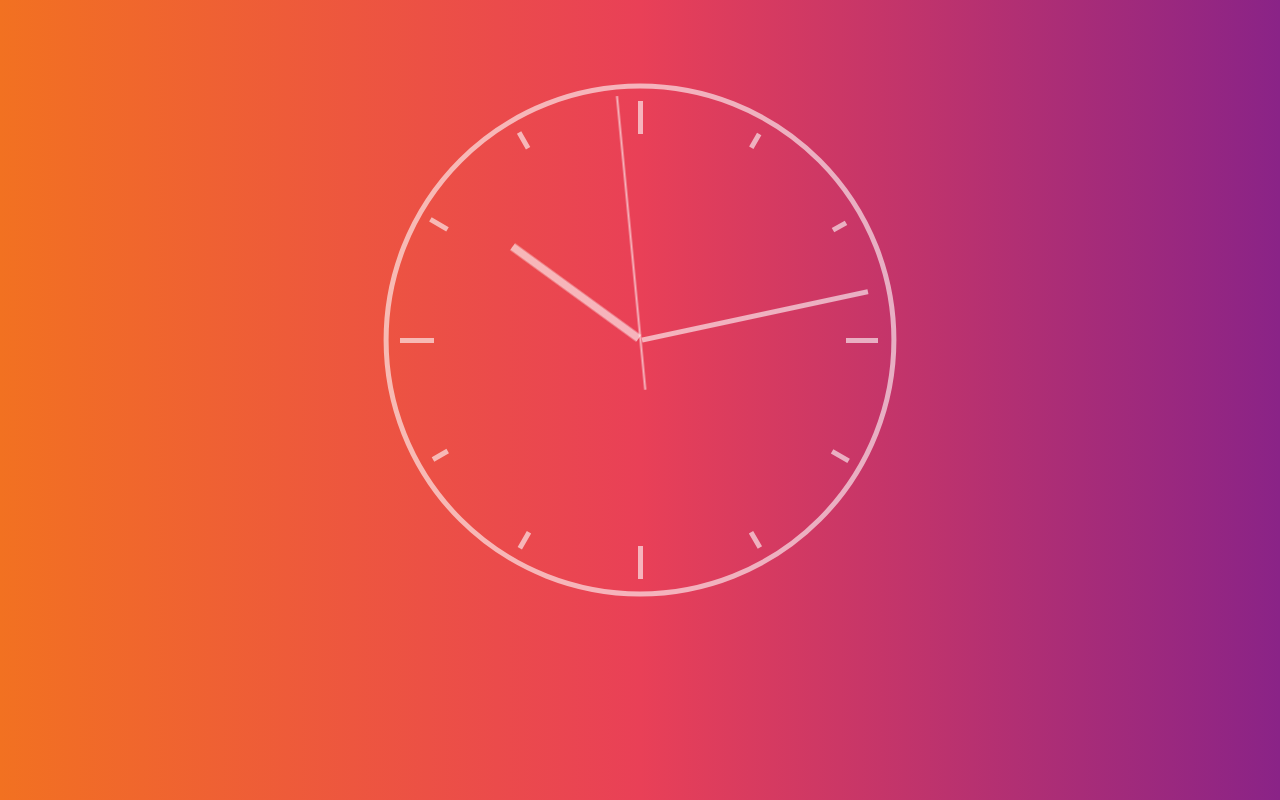
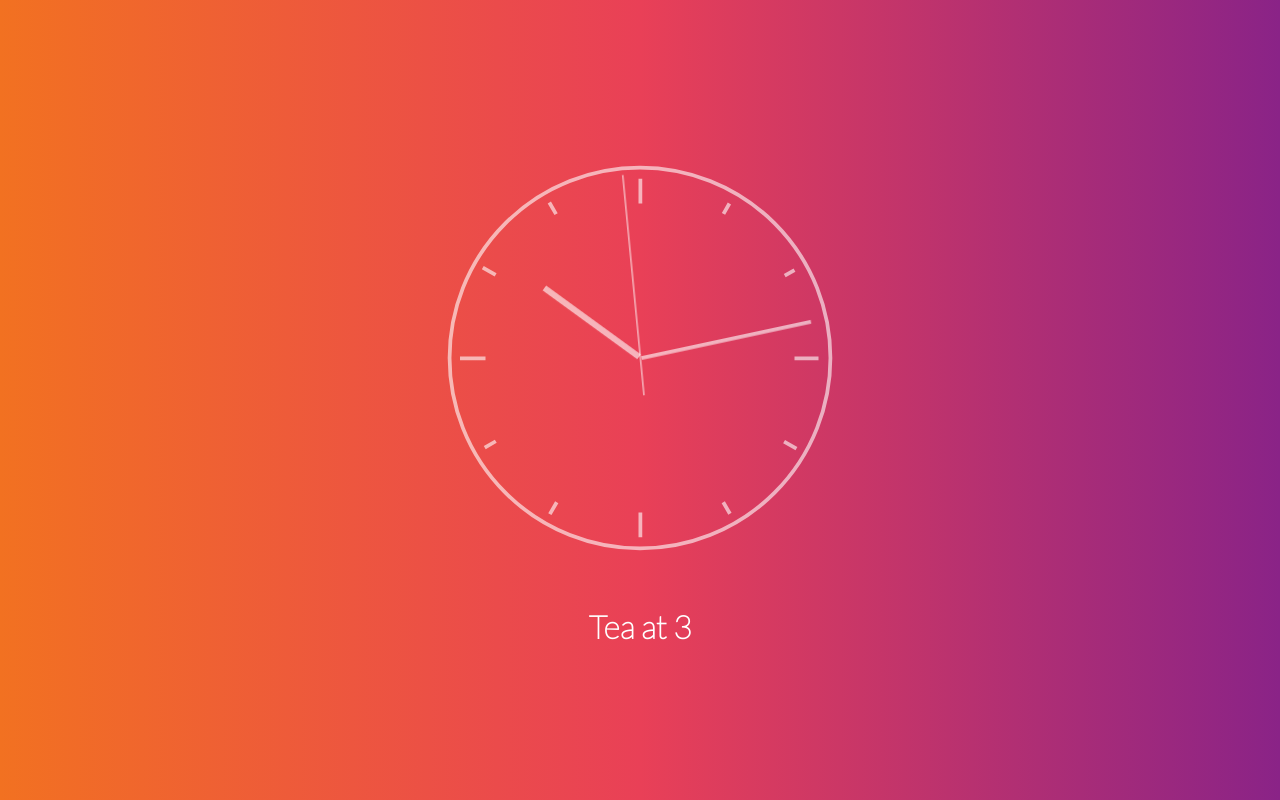
Before and after one commit to thompsaay/Tea-Time, a plain HTML site: page index.html in a window 1280 px wide. Drawn offline with Linux system fonts and the light colour scheme.

Commit message:
Reduce clock size. Align content center. Add Lato Font

```diff
--- a/index.html
+++ b/index.html
@@ -6,13 +6,15 @@
     <meta name="viewport" content="width=device-width, initial-scale=1">
     <title>Tea Time</title>
     <link rel="stylesheet" href="style.css" type="text/css" media="all">
+    <link href="https://fonts.googleapis.com/css?family=Lato:100&display=swap" rel="stylesheet">
     <script src="script.js" defer></script>
+
 </head>
 
 <body>
 <main class="main">
     <div class="clockbox">
-        <svg id="clock" xmlns="http://www.w3.org/2000/svg" width="600" height="600" viewBox="0 0 600 600">
+        <svg id="clock" xmlns="http://www.w3.org/2000/svg" width="450" height="450" viewBox="0 0 600 600">
             <g id="face">
                 <circle class="circle" cx="300" cy="300" r="253.9"/>
                 <path class="hour-marks" d="M300.5 94V61M506 300.5h32M300.5 506v33M94 300.5H60M411.3 107.8l7.9-13.8M493 190.2l13-7.4M492.1 411.4l16.5 9.5M411 492.3l8.9 15.3M189 492.3l-9.2 15.9M107.7 411L93 419.5M107.5 189.3l-17.1-9.9M188.1 108.2l-9-15.6"/>
@@ -32,6 +34,10 @@
             </g>
         </svg>
     </div><!-- .clockbox -->
+
+    <div class="font-box">
+        <h1>Tea at 3</h1>
+    </div>
 </main>
 
 </body>
--- a/script.js
+++ b/script.js
@@ -27,4 +27,4 @@ function initClock(){
     SECONDHAND.style.transform = "rotate(" + secPos + "deg)";
 }
 
-var secInterval = setInterval(initClock, 1000);
+setInterval(initClock, 1000);
--- a/style.css
+++ b/style.css
@@ -1,7 +1,8 @@
 /* Layout */
 
 body {
-
+    font-family: 'Lato', sans-serif;
+    color: #fff;
     background: #8A2387;  /* fallback for old browsers */
     background: -webkit-linear-gradient(to right, #F27121, #E94057, #8A2387);  /* Chrome 10-25, Safari 5.1-6 */
     background: linear-gradient(to right, #F27121, #E94057, #8A2387); /* W3C, IE 10+/ Edge, Firefox 16+, Chrome 26+, Opera 12+, Safari 7+ */
@@ -9,10 +10,11 @@ body {
 
 .main {
     display: flex;
+    flex-direction: column;
     padding: 2em;
     height: 90vh;
     justify-content: center;
-    align-items: middle;
+    align-items: center;
 }
 
 .clockbox,
```
